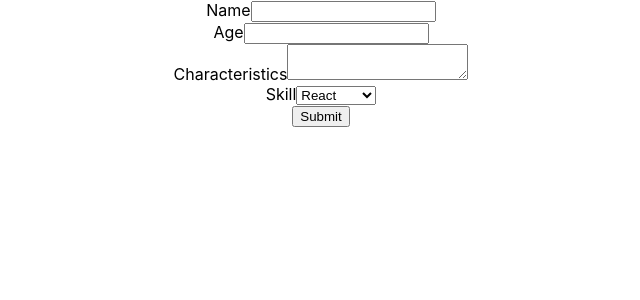
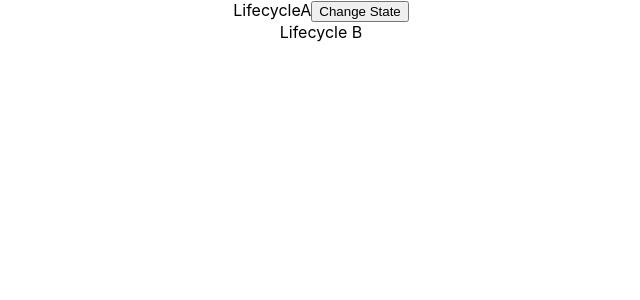
Before and after one commit to thaless4nt0s/aprendendo-react, a React (Create React App) app in the folder my-app/: page / in a window 1280 px wide. Shown: the top 300 px of the page, without its empty margins (319-959 px from the left). Built offline with nearby package versions, Linux system fonts and the light colour scheme.

Commit message:
Learning About Lifecycle Methods

```diff
--- a/my-app/src/App.js
+++ b/my-app/src/App.js
@@ -1,10 +1,12 @@
 import './App.css';
-import Form2 from './components/Form2';
+import LifecycleA from './components/LifecycleA';
+
 
 function App() {
+
   return (
     <div className="App">
-      <Form2/>
+      <LifecycleA />
     </div>
   );
 }
--- /dev/null
+++ b/my-app/src/components/LifecycleA.js
@@ -0,0 +1,54 @@
+import React, { Component } from 'react'
+import LifecycleB from './LifecycleB';
+class LifecycleA extends Component {
+    constructor(props) {
+        super(props)
+
+        this.state = {
+            name: 'Vishwas'
+        }
+        console.log("LifecycleA constructor")
+    }
+
+    static getDerivedStateFromProps(props, state) {
+        console.log("LifecycleA getDerivedStateFromProps")
+        return null
+    }
+
+    componentDidMount(){
+        console.log('LifecycleA componentDidMount')
+    }
+
+    shouldComponentUpdate(){
+        console.log('LifecycleA shouldComponentUpdate')
+        return true
+    }
+
+    getSnapshotBeforeUpdate(){
+        console.log("LifecycleA getSnapshotBefereUpdate")
+        return null
+    }
+
+    componentDidUpdate(){
+        console.log('LifecycleA componentDidUpdate')
+    }
+
+    changeState = ()=>{
+        this.setState({
+            name: "dsadsasda"
+        })
+    }
+
+    render() {
+        console.log("LifecycleA render")
+        return (
+            <div>
+                LifecycleA
+                <button onClick={this.changeState}>Change State</button>
+                <LifecycleB/>
+            </div>
+        )
+    }
+}
+
+export default LifecycleA
--- /dev/null
+++ b/my-app/src/components/LifecycleB.js
@@ -0,0 +1,46 @@
+import React, { Component } from 'react'
+
+class LifecycleB extends Component {
+    constructor(props) {
+        super(props)
+
+        this.state = {
+            name: 'Vishwas'
+        }
+        console.log("LifecycleB constructor")
+    }
+
+    static getDerivedStateFromProps(props, state) {
+        console.log("LifecycleB getDerivedStateFromProps")
+        return null
+    }
+
+    componentDidMount(){
+        console.log('LifecycleB componentDidMount')
+    }
+
+    shouldComponentUpdate(){
+        console.log('LifecycleB shouldComponentUpdate')
+        return true
+    }
+
+    getSnapshotBeforeUpdate(){
+        console.log("LifecycleB getSnapshotBefereUpdate")
+        return null
+    }
+
+    componentDidUpdate(){
+        console.log('LifecycleB componentDidUpdate')
+    }
+
+    render() {
+        console.log("LifecycleB render")
+        return (
+            <div>
+                Lifecycle B
+            </div>
+        )
+    }
+}
+
+export default LifecycleB
```
